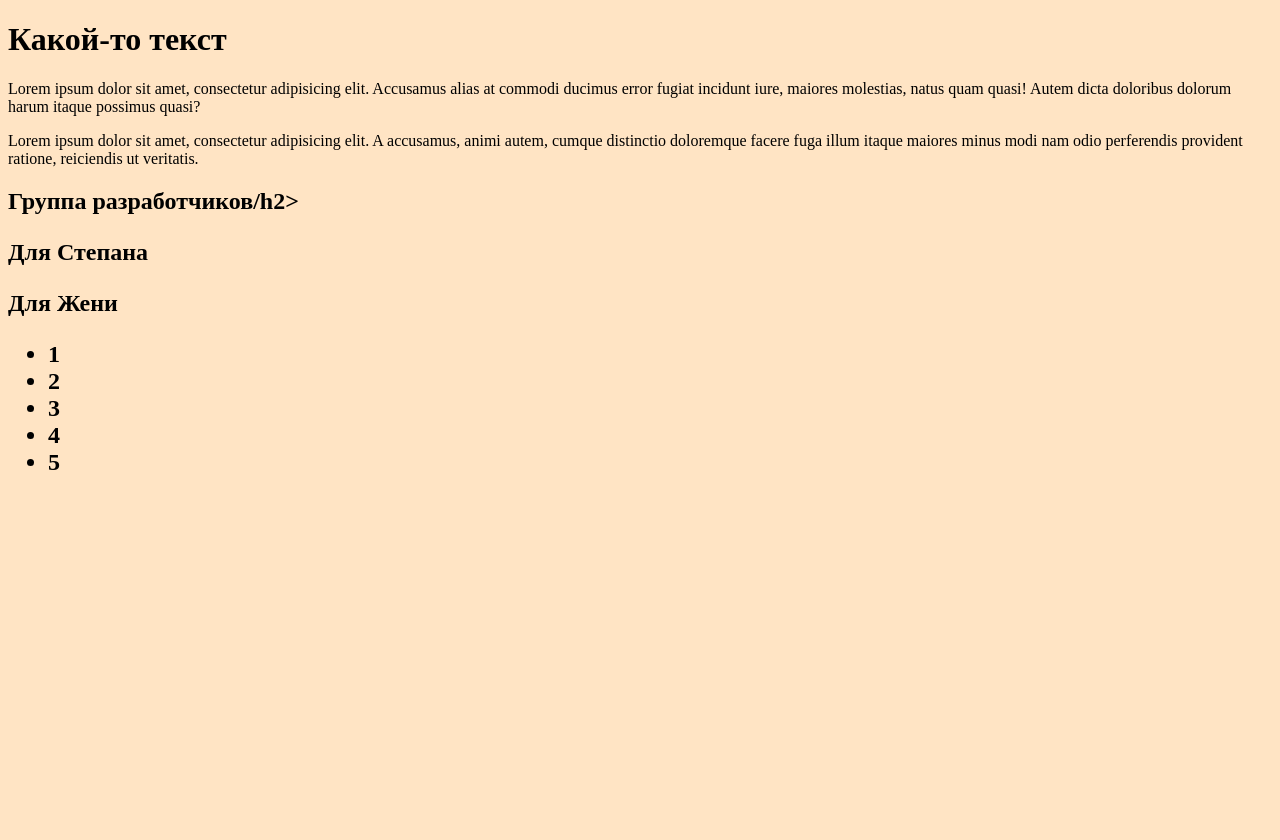
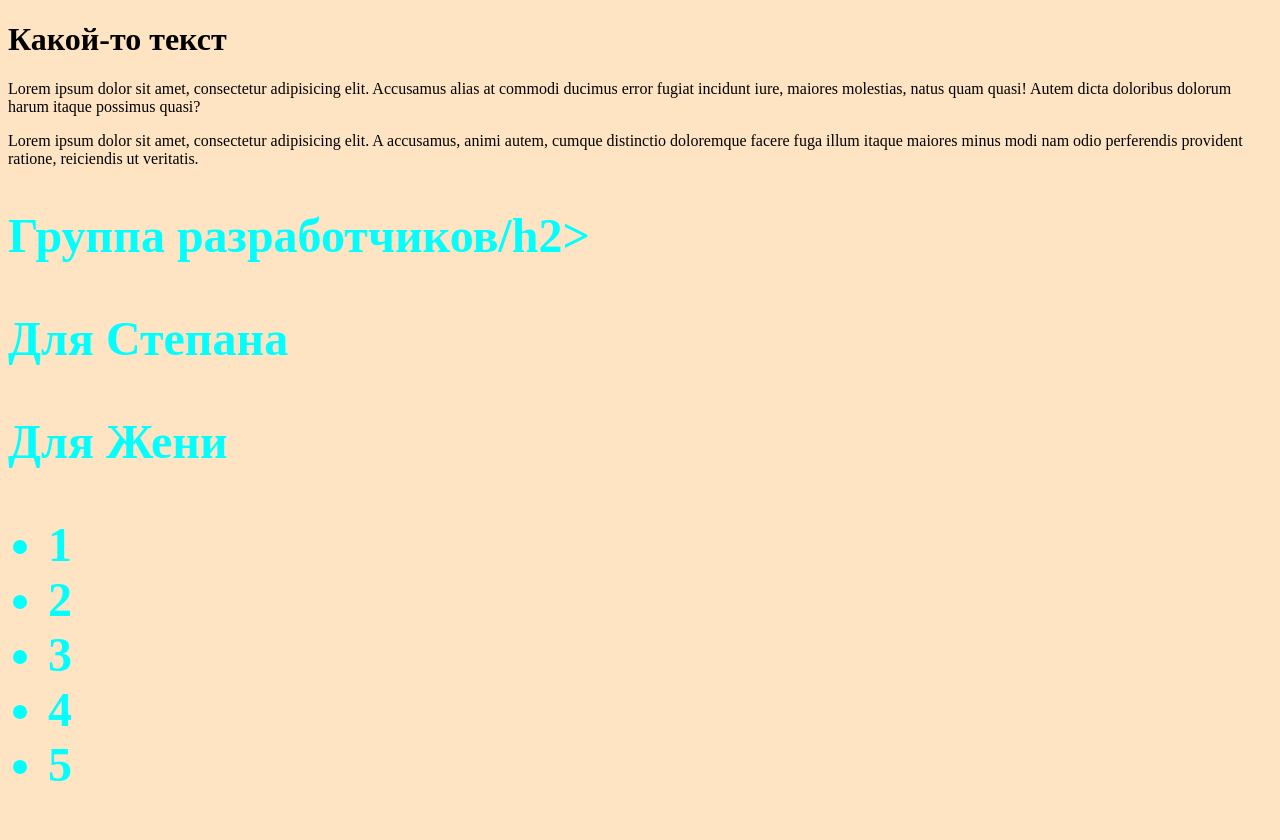
Before and after one commit to SmoothjazzLounge/git, a PHP site: page / in a window 1280 px wide. Before the commit the page ends 470 px from the top, so only its background shows below. Run offline with PHP 8.4, Linux system fonts and the light colour scheme; some libraries are stand-ins or nearby versions.

Commit message:
изменил сили

```diff
--- a/app/style.css
+++ b/app/style.css
@@ -5,3 +5,7 @@ body {
 h1 {
     font-size: 32px;
 }
+h2 {
+    color: aqua;
+    font-size:48px;
+}
```
